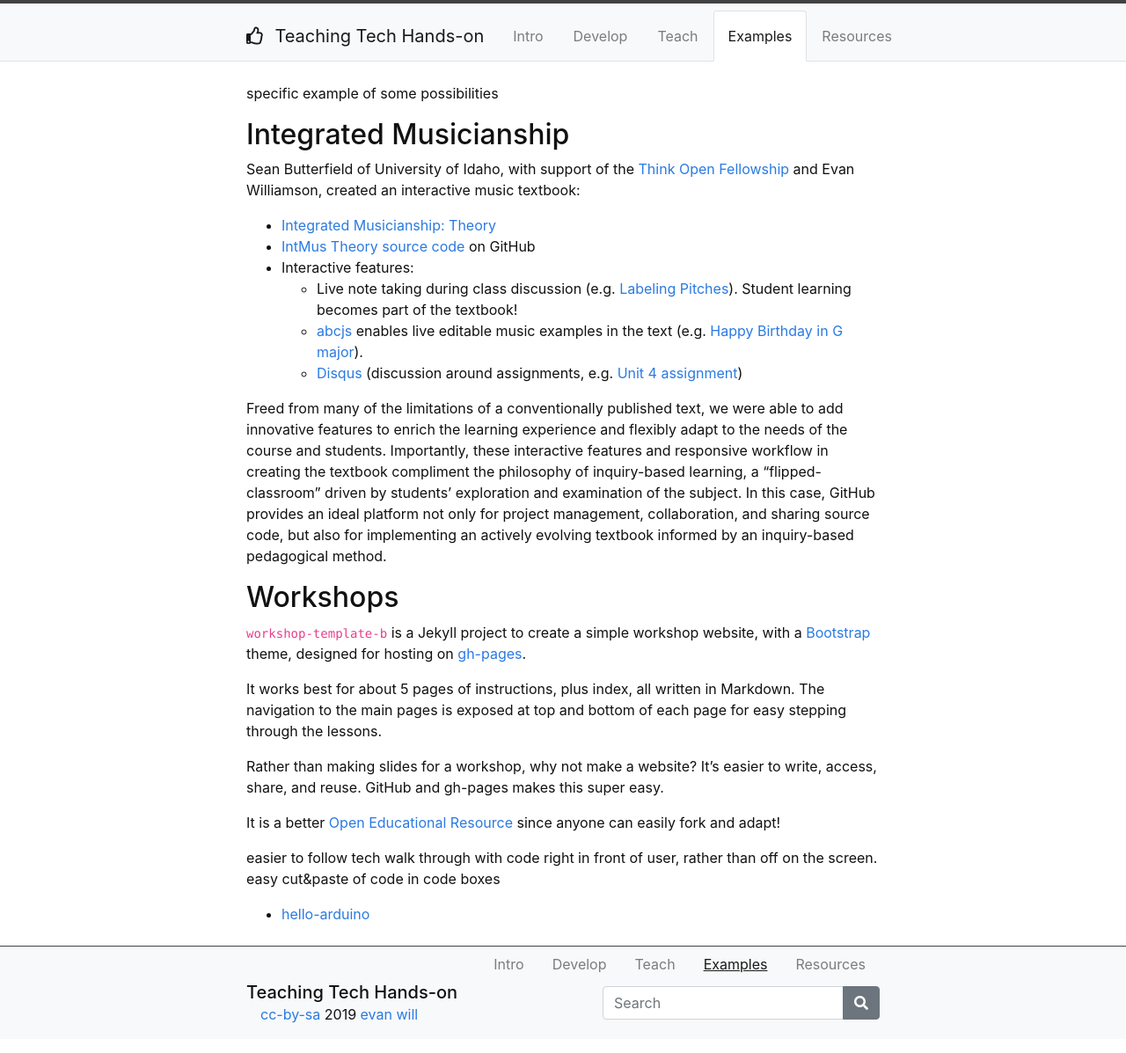
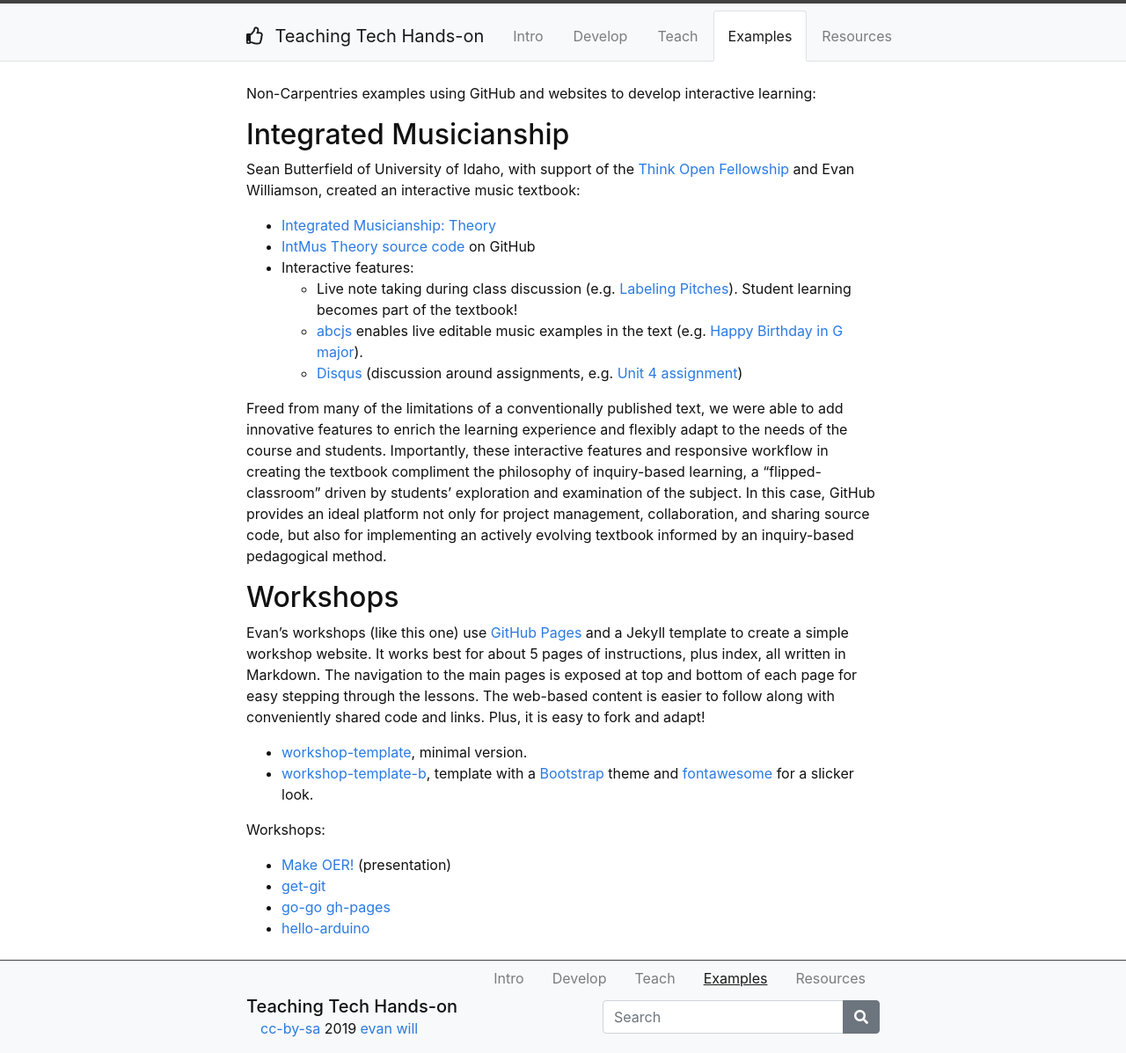
Before and after one commit to evanwill/tech-hands-on, a Jekyll site: the page built from content/3-examples.md, in a window 1280 px wide. Shown: the whole page at 88% size. Built offline with Jekyll 4.4.1, drawn with Linux system fonts in a browser that asks for light colours.

Commit message:
examples and resources content

```diff
--- a/content/3-examples.md
+++ b/content/3-examples.md
@@ -3,7 +3,7 @@ title: Examples
 nav: true
 ---
 
-specific example of some possibilities
+Non-Carpentries examples using GitHub and websites to develop interactive learning:
 
 ## Integrated Musicianship
 
@@ -22,18 +22,18 @@ In this case, GitHub provides an ideal platform not only for project management,
 
 ## Workshops
 
-`workshop-template-b` is a Jekyll project to create a simple workshop website, with a [Bootstrap](https://getbootstrap.com/){:target='_blank'} theme, designed for hosting on [gh-pages](https://pages.github.com/){:target='_blank'}.
-
+Evan's workshops (like this one) use [GitHub Pages](https://pages.github.com/){:target='_blank'} and a Jekyll template to create a simple workshop website.
 It works best for about 5 pages of instructions, plus index, all written in Markdown.
 The navigation to the main pages is exposed at top and bottom of each page for easy stepping through the lessons.
+The web-based content is easier to follow along with conveniently shared code and links.
+Plus, it is easy to fork and adapt!
 
-Rather than making slides for a workshop, why not make a website?
-It's easier to write, access, share, and reuse.
-GitHub and gh-pages makes this super easy.
+- [workshop-template](https://github.com/evanwill/workshop-template), minimal version.
+- [workshop-template-b](https://github.com/evanwill/workshop-template-b/), template with a [Bootstrap](https://getbootstrap.com/){:target='_blank'} theme and [fontawesome](https://fontawesome.com/) for a slicker look.
 
-It is a better [Open Educational Resource](https://en.wikipedia.org/wiki/Open_educational_resources){:target='_blank'} since anyone can easily fork and adapt!
+Workshops:
 
-easier to follow tech walk through with code right in front of user, rather than off on the screen.
-easy cut&paste of code in code boxes
-
+- [Make OER!](https://evanwill.github.io/make-oer/) (presentation)
+- [get-git](https://evanwill.github.io/get-git/)
+- [go-go gh-pages](https://evanwill.github.io/go-go-ghpages/)
 - [hello-arduino](https://evanwill.github.io/hello-arduino/)
```
Also changed, not shown: content/4-resources.md (+11 -5 lines).
